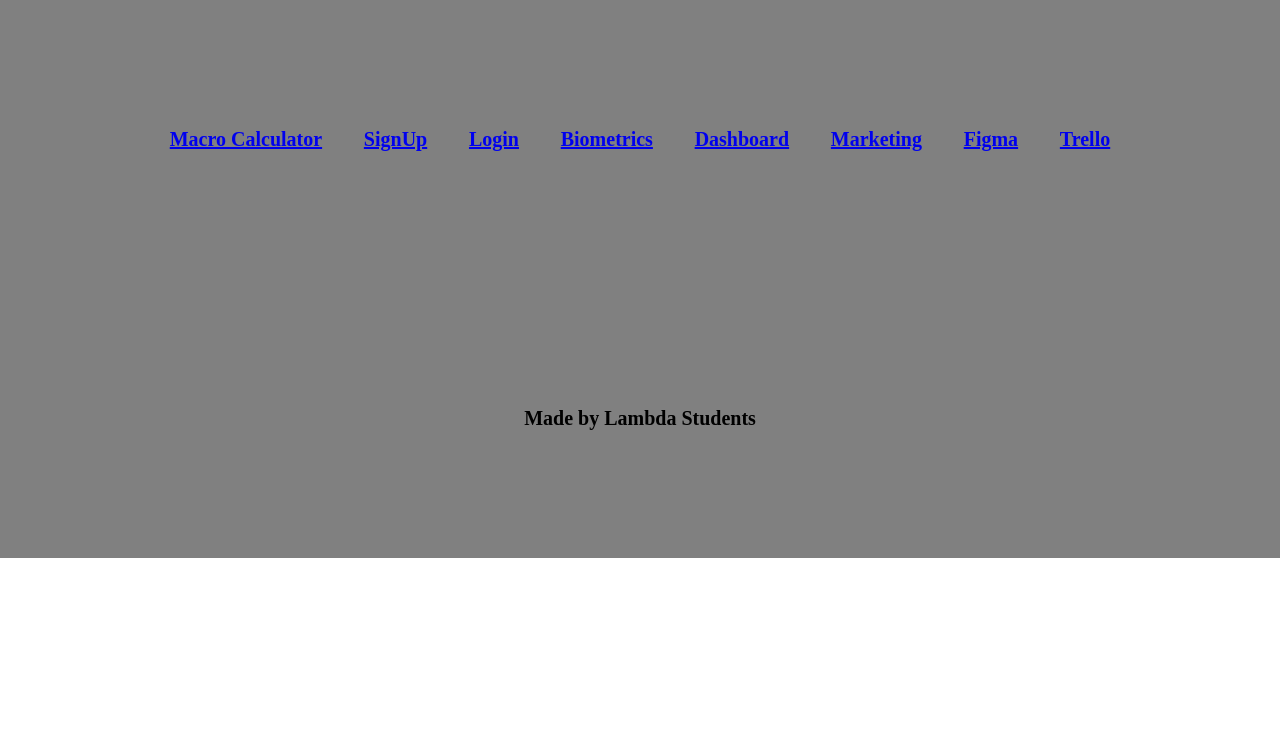
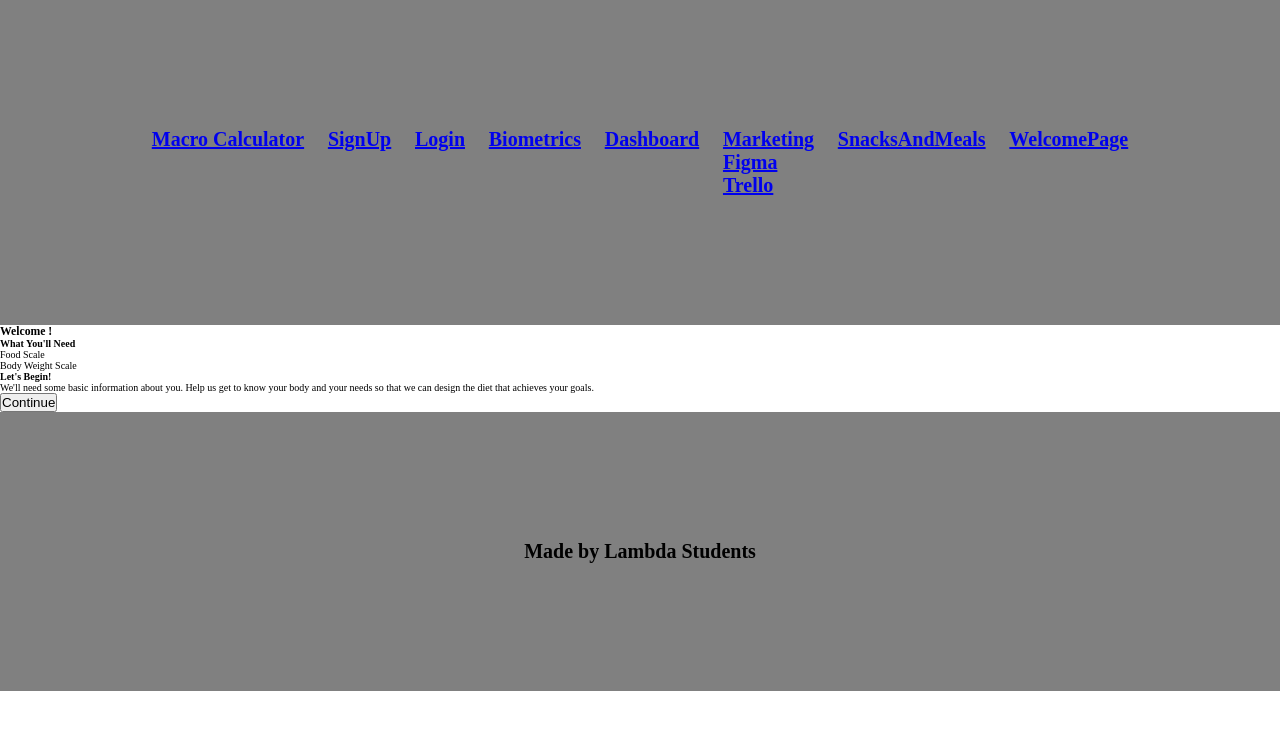
Before and after one commit to prietop97/macro-calculator-react, a React (Create React App) app: page /WelcomePage in a window 1280 px wide. Shown: the top 730 px of the page. Built offline with nearby package versions, Linux system fonts and the light colour scheme.

Commit message:
Some changes

```diff
--- a/src/App.js
+++ b/src/App.js
@@ -6,6 +6,8 @@ import Header from './Components/Header';
 import Footer from './Components/Footer';
 import Login from './Components/Login';
 import SignUp from './Components/SignUp';
+import WelcomePage from './Components/WelcomePage';
+import SnacksAndMeals from './Components/SnacksAndMeals';
 
 function App() {
   return (
@@ -16,6 +18,8 @@ function App() {
         <Route path = "/Biometrics" component = {BioForm} />
         <Route path = "/Login" component = {Login} />
         <Route path = "/SignUp" component = {SignUp} />
+        <Route path = "/WelcomePage" component = {WelcomePage} />
+        <Route path = "/SnacksAndMeals" component = {SnacksAndMeals} />
       </Switch>
       <Footer>
       </Footer>
--- a/src/Components/BioForm.js
+++ b/src/Components/BioForm.js
@@ -1,49 +1,49 @@
-import React from 'react';
+import React,{useState} from 'react';
 // import useForm from '../Utils/useForm';
 import {month, days, year, feets, inches}from './data.js';
 
 const BioForm = () => {
-
+    const [formValues,setFormValues] = useState({})
 
     return (
         <div className= 'login'>
             <form>
                 <h3>Birthdate:</h3>
                 <select className = 'month'>
-                    <option>Month</option>
+                    <option value="not-accepted">Month</option>
                     {month.map((mon,index)=>(<option key={index} value={mon}>{mon}</option>))}
                 </select>
                 <select>
-                    <option>Day</option>
+                    <option value="not-accepted" >Day</option>
                     {days.map((d, index )=> (<option key = {index} value = {d}>{d}</option>))}
                 </select>
                 <select>
-                    <option>Year</option>
+                    <option value="not-accepted">Year</option>
                     {year.map((y,index)=>(<option key={index} value={y}>{y}</option>))}
                 </select>
                 <div>
                     <h3>Height: </h3>
                     <select>Ft
-                        <option>Please Choose An Option</option>
-                        {feets.map((f, index) => (<option key = {index} value = {f}>{f}</option>))}
+                        <option value="not-accepted">Feet</option>
+                        {feets.map((f, index) => (<option key = {index} value = {f}>{f} ft</option>))}
                     </select>
                     <select>
-                        <option>Please Choose An Option</option>
-                        {inches.map((inch,index)=>(<option key={index} value={inch}>{inch}</option>))}
+                        <option value="not-accepted">Inches</option>
+                        {inches.map((inch,index)=>(<option key={index} value={inch}>{inch} in</option>))}
                     </select>
                 </div>
                 <h3>Weight:</h3>
                 <input type = 'text' placeholder = 'weight'/>
                 <h3>Gender: </h3>
                 <select>
-                    <option>Please Choose An Option</option>
+                    <option value="not-accepted">Please Choose An Option</option>
                     <option value = 'female'>Female</option>
                     <option value = 'male'>Male</option>
                 </select>
 
                 <h3>Exercise Amount:</h3>
                 <select>
-                    <option>Please Choose An Option</option>
+                    <option value="not-accepted">Please Choose An Option</option>
                     <option value = 'none'>0 days per week</option>
                     <option value = 'light'> 1-2 days per week</option>
                     <option value = 'medium'>3-4 days per week</option>
@@ -52,7 +52,7 @@ const BioForm = () => {
                 </select>
                 <h3>Goals</h3>
                 <select>
-                    <option>Please Choose An Option</option>
+                    <option value="not-accepted">Please Choose An Option</option>
                     <option value = 'aggressive'>Aggressive Weight Loss (20% deficit)</option>
                     <option value = 'moderate'>Moderate Weight Loss (15% deficit)</option>
                     <option value = 'light'>Light Weight Loss (10% deficit)</option>
--- a/src/Components/Header.js
+++ b/src/Components/Header.js
@@ -20,6 +20,7 @@ export default function Header() {
       <Link to='/Dashboard'>
       <h1 className='ui left'>Dashboard</h1>
       </Link>
+      <div>
       <h1>
       <a href='https://macroculator.github.io/Marketing-page/'>Marketing</a></h1>
       <h1>
@@ -27,6 +28,13 @@ export default function Header() {
       <h1>
       <a href='https://trello.com/b/b0vU37Jp/build-week-project-macro-calculator'>Trello</a></h1>
       </div>
+      <Link to='/SnacksAndMeals'>
+      <h1 className='ui left'>SnacksAndMeals</h1>
+      </Link>
+      <Link to='/WelcomePage'>
+      <h1 className='ui left'>WelcomePage</h1>
+      </Link>
+      </div>
     </header>
   );
 }
--- a/src/Components/SignUp.js
+++ b/src/Components/SignUp.js
@@ -1,5 +1,5 @@
 import React from 'react';
-
+import { Link } from 'react-router-dom';
 
 const SignUp = () => {
 
@@ -14,7 +14,9 @@ const SignUp = () => {
             <h2 className= ''>Password:</h2>
                 <input type = 'text' placeholder = 'name'/>
             </form>
+            <Link to='/WelcomePage'>
             <button className= '' >Submit</button>
+            </Link>
         </div>
 
     )
--- /dev/null
+++ b/src/Components/SnacksAndMeals.js
@@ -0,0 +1,14 @@
+import React from 'react';
+
+const SnacksAndMeals = () => {
+
+    return (
+        <div>
+            <div className = 'SnacksAndmeals'>
+                <h1>Snacks And Meals </h1>
+
+            </div>
+        </div>
+    )
+}
+export default SnacksAndMeals
--- /dev/null
+++ b/src/Components/WelcomePage.js
@@ -0,0 +1,29 @@
+import React from 'react';
+import { Link } from 'react-router-dom';
+
+
+const WelcomePage = () => {
+
+    return (
+        <div>
+            <div className = 'welcome'>
+                {/* Fill in the name with the endpoints later */}
+                <h3>Welcome {} !</h3>
+            </div>
+            <div className = 'need'>
+                <h4>What You'll Need</h4>
+                <p>Food Scale</p>
+                <p>Body Weight Scale</p>
+            </div>
+            <div className = 'begin'>
+                <h4>Let's Begin!</h4>
+                <p>We'll need some basic information about you. Help us get to know your body and your needs so that we can design the diet that achieves your goals.</p>
+            </div>
+            <Link to='/Dashboard'>
+            <button>Continue</button>
+            </Link>
+        </div>
+    )
+}
+
+export default WelcomePage;
```
